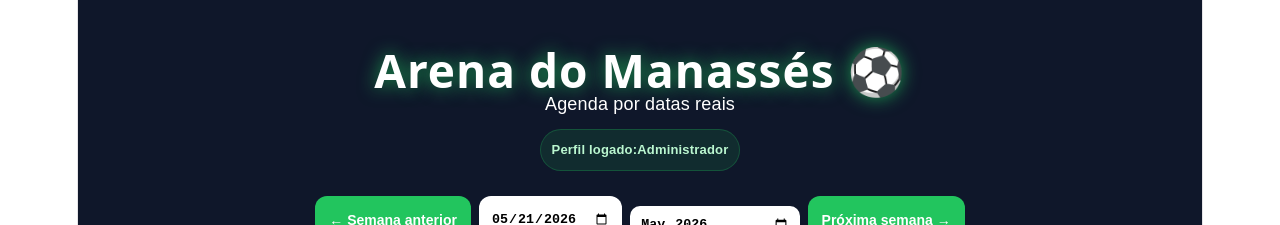
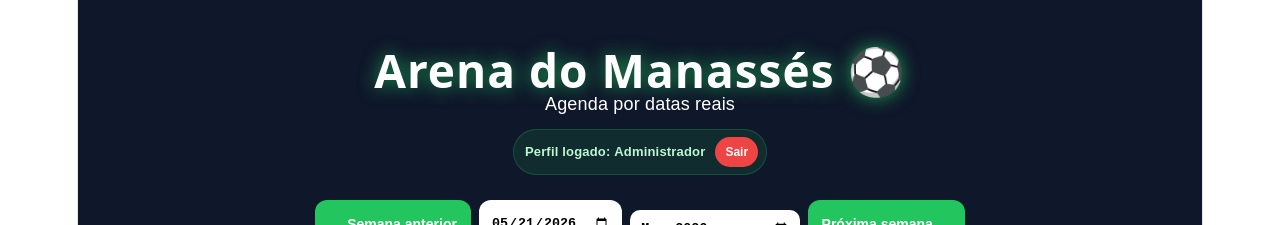
Before and after one commit to manassesgervasio/arena-do-manasses, a React (Vite) app: page / in a window 1280 px wide. Both pictures are taken after typing "name@example.com", "Sample123" into the empty fields and a click on the button "Entrar". Shown: the top 225 px of the page. Built offline with nearby package versions, Linux system fonts and the light colour scheme; no server answers; the database is empty.

Commit message:
Persiste login e perfil localmente

```diff
--- a/src/App.jsx
+++ b/src/App.jsx
@@ -9,6 +9,8 @@ import { supabase } from "./supabase";
 import { formatarData, formatarDataBR, moeda } from "./utils";
 
 const STORAGE_KEY = "arena-manasses-reservas-v2";
+const ACESSO_STORAGE_KEY = "arena-manasses-acessoLiberado";
+const PERFIL_STORAGE_KEY = "arena-manasses-perfilSelecionado";
 const PERFIS_PERMISSOES = {
   Administrador: {
     podeLimparPago: true,
@@ -20,9 +22,26 @@ const PERFIS_PERMISSOES = {
   },
 };
 
+function perfilValido(perfil) {
+  return Object.prototype.hasOwnProperty.call(PERFIS_PERMISSOES, perfil);
+}
+
+function restaurarAcessoLocal() {
+  const acessoSalvo = localStorage.getItem(ACESSO_STORAGE_KEY);
+  const perfilSalvo = localStorage.getItem(PERFIL_STORAGE_KEY);
+
+  return acessoSalvo === "true" && perfilValido(perfilSalvo);
+}
+
+function restaurarPerfilLocal() {
+  const perfilSalvo = localStorage.getItem(PERFIL_STORAGE_KEY);
+
+  return perfilValido(perfilSalvo) ? perfilSalvo : null;
+}
+
 export default function App() {
-  const [acessoLiberado, setAcessoLiberado] = useState(false);
-  const [perfilLogado, setPerfilLogado] = useState(null);
+  const [acessoLiberado, setAcessoLiberado] = useState(restaurarAcessoLocal);
+  const [perfilLogado, setPerfilLogado] = useState(restaurarPerfilLocal);
   const { dataBase, dias, mudarSemana, alterarData } = useAgendaSemana();
   const [mesFiltro, setMesFiltro] = useState(() => {
   const hoje = new Date();
@@ -367,6 +386,15 @@ return "#14532d";
   function entrarComPerfil(perfil) {
     setPerfilLogado(perfil);
     setAcessoLiberado(true);
+    localStorage.setItem(ACESSO_STORAGE_KEY, "true");
+    localStorage.setItem(PERFIL_STORAGE_KEY, perfil);
+  }
+
+  function sair() {
+    setPerfilLogado(null);
+    setAcessoLiberado(false);
+    localStorage.removeItem(ACESSO_STORAGE_KEY);
+    localStorage.removeItem(PERFIL_STORAGE_KEY);
   }
 
   if (!acessoLiberado) {
@@ -382,6 +410,7 @@ return "#14532d";
     <Home
       perfilLogado={perfilLogado}
       permissoesLogado={permissoesLogado}
+      onSair={sair}
       dataBase={dataBase}
       mesFiltro={mesFiltro}
       dias={dias}
--- a/src/components/AppHeader.jsx
+++ b/src/components/AppHeader.jsx
@@ -1,4 +1,4 @@
-export default function AppHeader({ perfilLogado, permissoesLogado }) {
+export default function AppHeader({ perfilLogado, permissoesLogado, onSair }) {
   return (
     <>
       <h1
@@ -28,7 +28,12 @@ export default function AppHeader({ perfilLogado, permissoesLogado }) {
 
       {perfilLogado && permissoesLogado && (
         <div className="logged-profile" aria-label="Perfil logado">
-          Perfil logado: <strong>{perfilLogado}</strong>
+          <span>
+            Perfil logado: <strong>{perfilLogado}</strong>
+          </span>
+          <button type="button" onClick={onSair}>
+            Sair
+          </button>
         </div>
       )}
     </>
--- a/src/index.css
+++ b/src/index.css
@@ -275,15 +275,30 @@ code {
   display: inline-flex;
   align-items: center;
   justify-content: center;
+  flex-wrap: wrap;
+  gap: 10px;
   width: fit-content;
+  max-width: 100%;
   margin: 12px auto 0;
-  padding: 7px 11px;
+  padding: 7px 8px 7px 11px;
   border: 1px solid rgba(34, 197, 94, 0.25);
   border-radius: 999px;
   background: rgba(34, 197, 94, 0.12);
   color: #bbf7d0;
   font-size: 13px;
   font-weight: 800;
+}
+
+.logged-profile button {
+  min-height: 30px;
+  padding: 5px 10px;
+  border: none;
+  border-radius: 999px;
+  background: #ef4444;
+  color: white;
+  font-size: 12px;
+  font-weight: 900;
+  cursor: pointer;
 }
 
 @media (max-width: 640px) {
--- a/src/pages/Home.jsx
+++ b/src/pages/Home.jsx
@@ -9,6 +9,7 @@ import WeekControls from "../components/WeekControls";
 export default function Home({
   perfilLogado,
   permissoesLogado,
+  onSair,
   dataBase,
   mesFiltro,
   dias,
@@ -160,6 +161,7 @@ export default function Home({
       <AppHeader
         perfilLogado={perfilLogado}
         permissoesLogado={permissoesLogado}
+        onSair={onSair}
       />
       {isMobile && (
         <MobileNavigation
```
